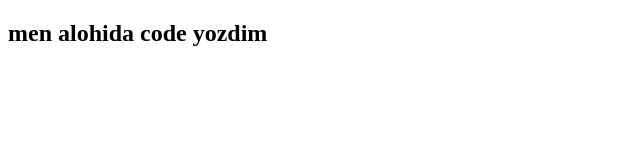
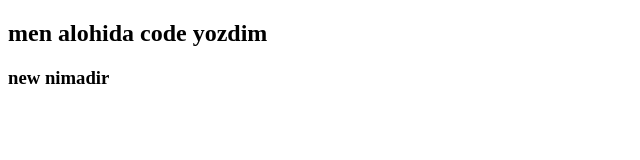
Before and after one commit to MRiqbolmirzo/testing-git, a plain HTML site: page index.html in a window 1280 px wide. Shown: the whole page, without its empty margins (0-640 px from the left). Drawn offline with Linux system fonts and the light colour scheme.

Commit message:
uchinchi

```diff
--- a/index.html
+++ b/index.html
@@ -8,5 +8,6 @@
 <body>
 
     <h2>men alohida code yozdim</h2>
+    <h3>new  nimadir</h3>
 </body>
 </html>
```
